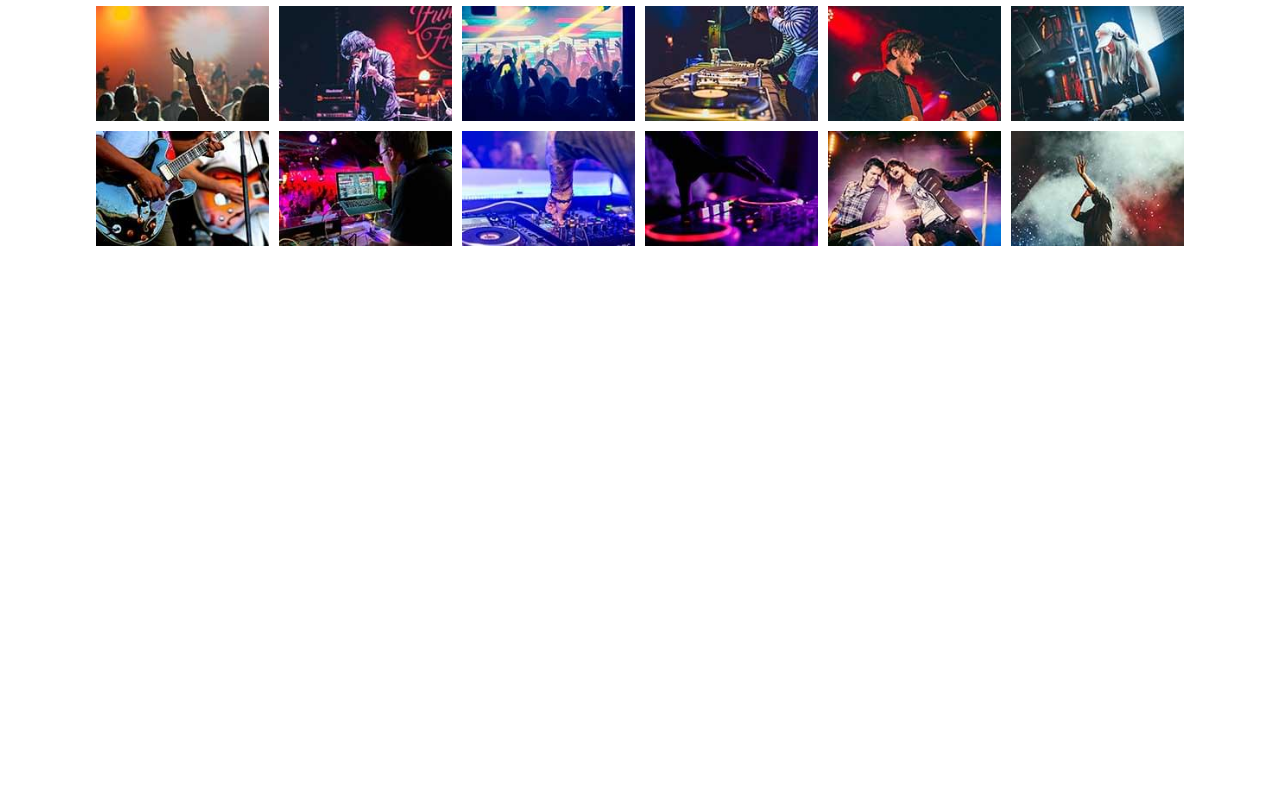
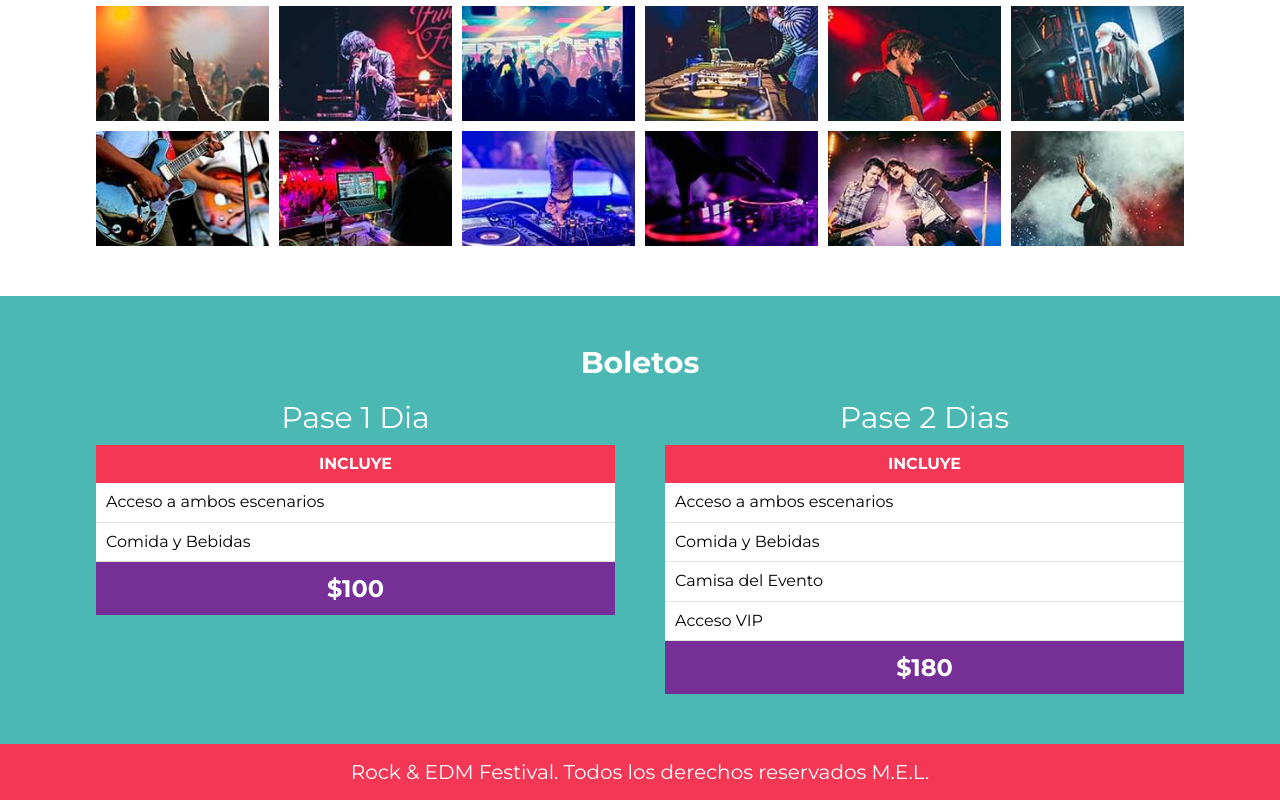
Before and after one commit to lombardo91/Festival, a website: page index.html in a window 1280 px wide. Shown: the part 3135-3935 px from the top of the page. Before the commit the page ends 3431 px from the top, so only its background shows below. Drawn offline with Linux system fonts and the light colour scheme; files that its build step writes are made by us from their sources.

Commit message:
Terminando Boletos y Galeria

```diff
--- a/apuntes.txt
+++ b/apuntes.txt
@@ -79,7 +79,7 @@ npm i --save-dev gulp-imagemin@7.1.0
 
 193: Comenzando seccion de grilla de eventos
 
-200
+204 quede, revisar desde 200
 
 git--> ya tengo el repositorio creado
 git status
--- a/index.html
+++ b/index.html
@@ -191,6 +191,53 @@
 
         </ul>
     </section>
+
+    <section class="boletos bg-verde">
+        <h3>Boletos</h3>
+
+        <div class="contenedor contenedor-boletos">
+            <div class="basico pase">
+                <p class="nombre-pase">Pase 1 Dia</p>
+                <header class="pase-header">
+                    <p>Incluye</p>
+                </header>
+                <div class="pase-body">
+                    <ul>
+                        <li>Acceso a ambos escenarios</li>
+                        <li>Comida y Bebidas</li>
+                    </ul>
+                </div>
+
+                <footer class="pase-footer">
+                    <p>$100</p>
+                </footer>
+            </div>
+
+            <div class="premium pase">
+                <p class="nombre-pase">Pase 2 Dias</p>
+                <header class="pase-header">
+                    <p>Incluye</p>
+                </header>
+                <div class="pase-body">
+                    <ul>
+                        <li>Acceso a ambos escenarios</li>
+                        <li>Comida y Bebidas</li>
+                        <li>Camisa del Evento</li>
+                        <li>Acceso VIP</li>
+                    </ul>
+                </div>
+
+                <footer class="pase-footer">
+                    <p>$180</p>
+                </footer>
+            </div>
+
+        </div>
+    </section>
+
+    <footer class="site-footer">
+        <p>Rock & EDM Festival. Todos los derechos reservados  M.E.L.</p>
+    </footer>
     <script src="build/js/app.js"></script>
 </body>
 </html>
--- a/src/js/app.js
+++ b/src/js/app.js
@@ -41,13 +41,25 @@ function mostrarImagen(id) {
     overlay.appendChild(imagen);
     overlay.classList.add('overlay');
 
+    overlay.onclick = function() {
+        const body = document.querySelector('body');
+         body.classList.remove('fijar-body')
+         overlay.remove();
+    }
+
     // Boton para cerrar el modal
     const cerrarModal = document.createElement('P');
     cerrarModal.textContent = 'X';
     cerrarModal.classList.add('btn-cerrar');
+    cerrarModal.onclick = function() {
+        const body = document.querySelector('body');
+        body.classList.remove('fijar-body')
+        overlay.remove();
+    }
     overlay.appendChild(cerrarModal);
+
     //añadirlo al HTML
     const body = document.querySelector('body');
     body.appendChild(overlay);
-
+    body.classList.add('fijar-body')
 }
--- a/src/scss/base/_globales.scss
+++ b/src/scss/base/_globales.scss
@@ -13,6 +13,10 @@ html{
 body {
     font-family: v.$fuente_principal;
     font-size: 1.6rem;
+
+    &.fijar-body{    //Sacar scroll cuando abro la imagen de la galeria en grande
+        overflow: hidden;
+    }
 }
 p{
     font-size: 2rem;
--- /dev/null
+++ b/src/scss/layout/_boletos.scss
@@ -0,0 +1,66 @@
+@use 'base/mixins' as m;
+@use 'base/variables' as v;
+
+.boletos{
+    padding: 5rem 0;
+    h3{
+        text-align: center;
+        color: v.$blanco;
+        margin-bottom: 1rem;
+    }
+    .contenedor-boletos {
+        @include m.tablet {
+            @include m.grid(2, 5rem)
+        }
+    }
+}
+.pase{
+    color: v.$negro;
+
+    .nombre-pase{
+        margin: 0;
+        color: v.$blanco;
+        text-align: center;
+        font-size: 3rem;
+    }
+
+    &-header,
+    &-footer {
+        padding: .5rem;
+
+        p{
+            color: v.$blanco;
+            text-align: center;
+
+            margin: 0;
+        }
+
+    }
+    &-header{
+        background-color: v.$rosa;
+        p{
+            text-transform: uppercase;
+            font-size: 1.6rem;
+            font-weight: 600;
+        }
+    }
+    &-body{
+        background-color: v.$blanco;
+        ul{
+            @include m.resetear-lista;
+            li,
+            :nth-child(odd){
+                background-color: v.$blanco;
+                padding: 1rem;
+                border-bottom: 1px solid #e1e1e1;
+            }
+        }
+    }
+    &-footer{
+        background-color: v.$morado;
+        p{
+            font-size: 2.4rem;
+            font-weight: 700;
+        }
+    }
+}
--- /dev/null
+++ b/src/scss/layout/_footer.scss
@@ -0,0 +1,11 @@
+@use 'base/variables' as v;
+
+.site-footer{
+    background-color: v.$rosa;
+    padding: 1rem;
+    p{
+        text-align: center;
+        margin: 0;
+        color: v.$blanco;
+    }
+}
--- a/src/scss/layout/_index.scss
+++ b/src/scss/layout/_index.scss
@@ -3,3 +3,5 @@
 @forward 'festival';
 @forward 'lineup';
 @forward 'galeria';
+@forward 'boletos';
+@forward 'footer';
--- a/src/scss/layout/galeria.scss
+++ b/src/scss/layout/galeria.scss
@@ -44,11 +44,20 @@
 }
 
 .btn-cerrar {
-    display: block;
-    text-align: center;
+
+
     width: 5rem;
     height: 5rem;
     border-radius: 50%;
     background-color: v.$blanco;
     color: v.$negro;
+
+    display: grid;
+    place-items: center;
+    font-weight: 700;
+
+    &:hover {
+        cursor: pointer;
+    }
+
 }
```
Also changed, not shown: build/css/app.css, build/css/layout/galeria.css, build/js/app.js.
